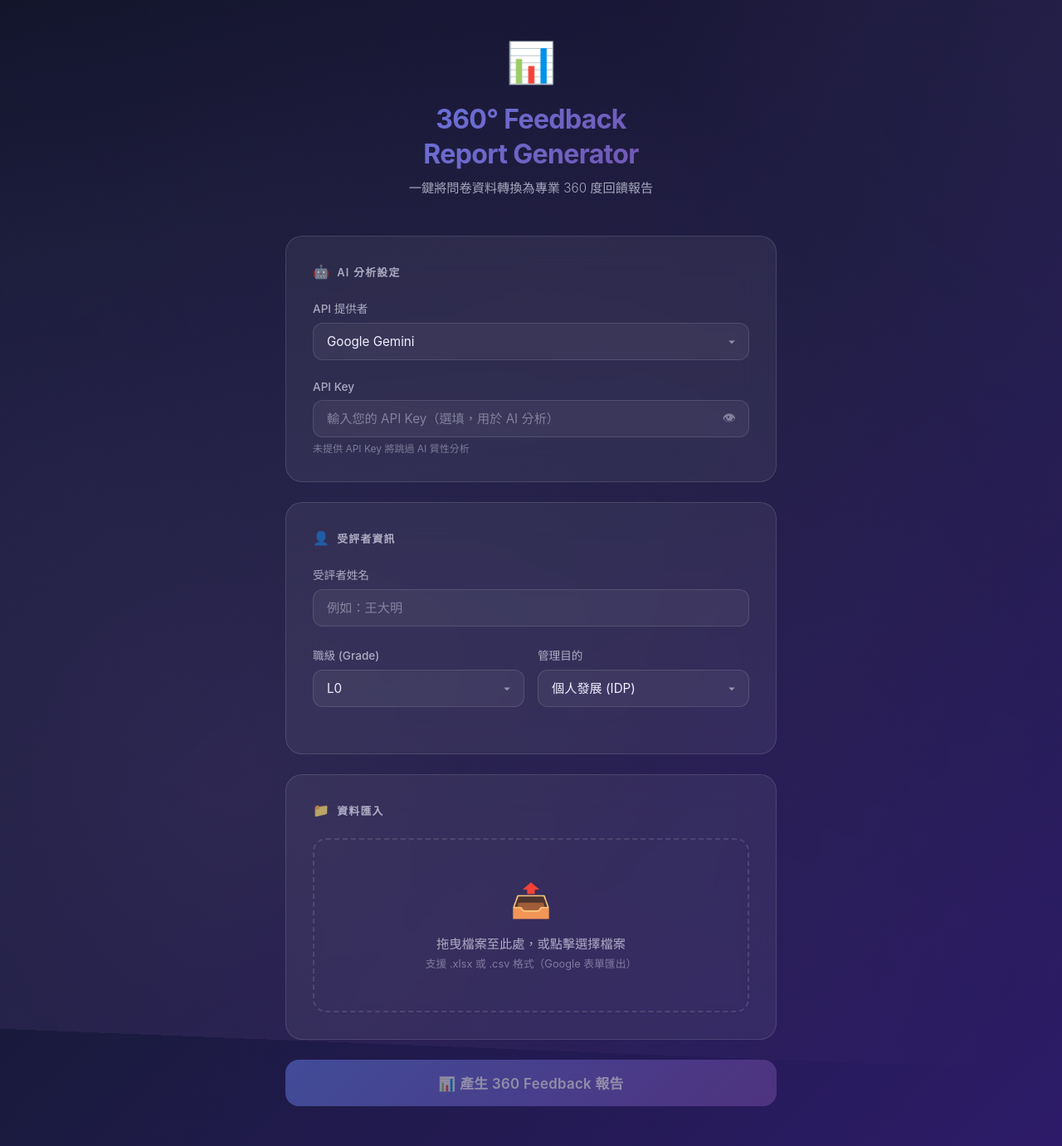
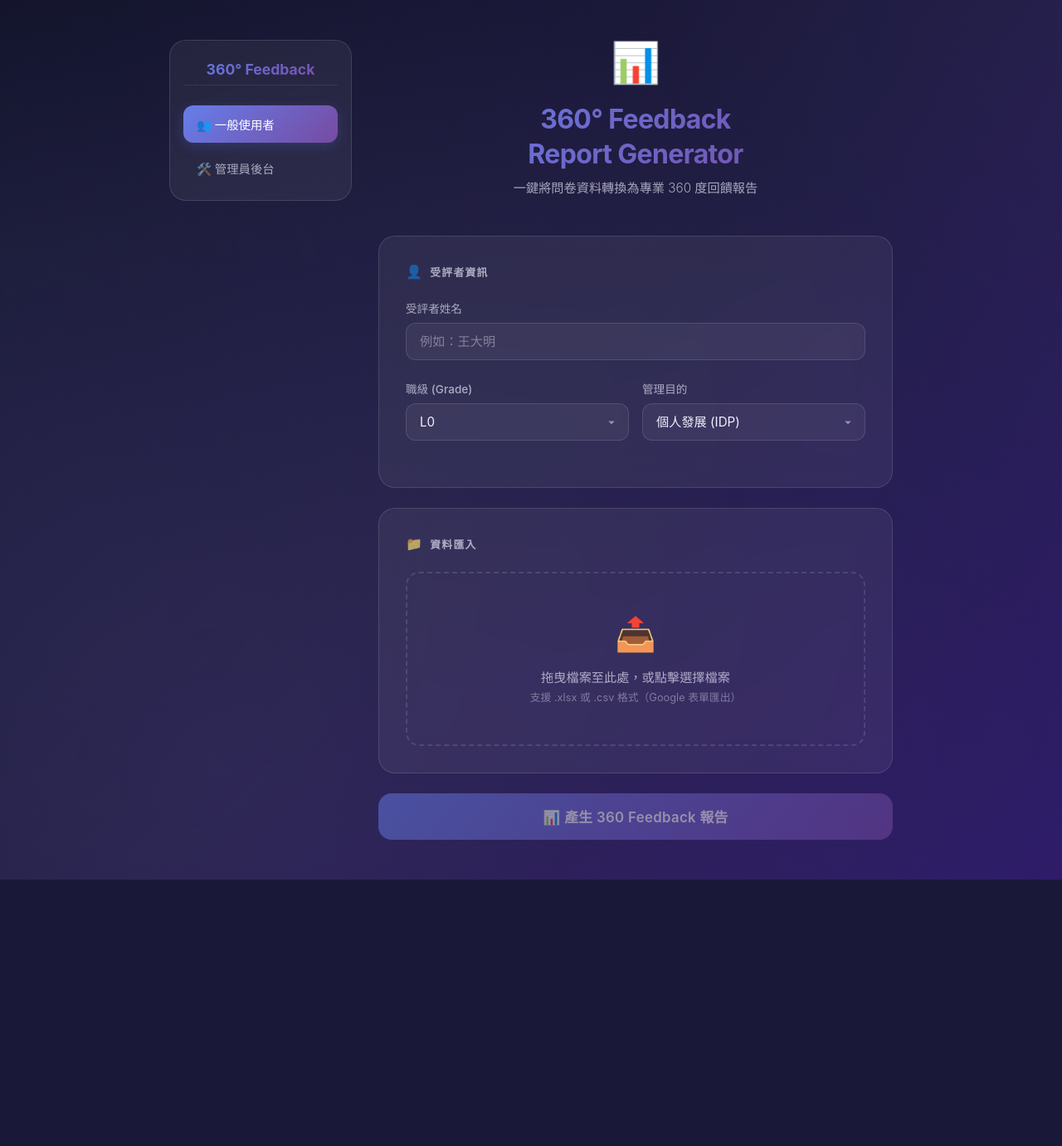
Before and after one commit to LINPEICHUN/HR360_report, a FastAPI app: page / in a window 1280 px wide. Shown: the whole page at 83% size. After the commit the page ends 1060 px from the top, so only its background shows below. Run offline with FastAPI, Linux system fonts and the light colour scheme.

Commit message:
feat: 支援首頁左側側邊欄分頁導覽佈局 (一般使用者與管理員雙欄分流)

```diff
--- /dev/null
+++ b/app/admin_config.json
@@ -0,0 +1,5 @@
+{
+  "api_provider": "gemini",
+  "api_key": "",
+  "model": "gemini-1.5-flash"
+}
--- a/app/routers/report.py
+++ b/app/routers/report.py
@@ -10,6 +10,29 @@ from fastapi.templating import Jinja2Templates
 from pathlib import Path
 
 from ..config import MANAGEMENT_PURPOSES, GRADES, API_PROVIDERS, RATING_SCALE
+
+# 各平台支援大模型清單
+MODELS = {
+    "davinci": [
+        {"value": "gpt-4o-mini", "label": "GPT-4o Mini (最推薦)"},
+        {"value": "gpt-4o", "label": "GPT-4o 旗艦模型"},
+        {"value": "gemini-3-flash", "label": "Gemini 3.0 Flash"},
+        {"value": "deepseek-r1-0528", "label": "DeepSeek R1 推理模型"},
+        {"value": "deepseek-v3-2", "label": "DeepSeek V3 旗艦模型"},
+        {"value": "gpt-o3-mini", "label": "GPT-o3 Mini 推理模型"},
+        {"value": "gpt-5", "label": "GPT-5 (搶先體驗)"}
+    ],
+    "gemini": [
+        {"value": "gemini-1.5-flash", "label": "Gemini 1.5 Flash (預設)"},
+        {"value": "gemini-2.0-flash", "label": "Gemini 2.0 Flash"},
+        {"value": "gemini-2.5-flash", "label": "Gemini 2.5 Flash"},
+        {"value": "gemini-1.5-pro", "label": "Gemini 1.5 Pro"}
+    ],
+    "openai": [
+        {"value": "gpt-4o-mini", "label": "GPT-4o Mini (預設)"},
+        {"value": "gpt-4o", "label": "GPT-4o"}
+    ]
+}
 from ..services.report_generator import generate_report
 
 BASE_DIR = Path(__file__).resolve().parent.parent
@@ -40,7 +63,7 @@ async def generate_report_api(
     grade: str = Form(...),
     purpose: str = Form(...),
     api_key: str = Form(""),
-    api_provider: str = Form("gemini"),
+    api_provider: str = Form(""),
 ):
     """
     產生 360 回饋報告。
@@ -91,3 +114,79 @@ async def generate_report_api(
                 "error": f"報告生成失敗：{str(e)}",
             },
         )
+
+
+@router.get("/admin", response_class=HTMLResponse)
+async def admin_page(request: Request):
+    """管理員後台設定頁面"""
+    config = {
+        "api_provider": "gemini",
+        "api_key": "",
+        "model": "gemini-1.5-flash"
+    }
+    config_path = BASE_DIR / "admin_config.json"
+    if config_path.exists():
+        try:
+            with open(config_path, "r", encoding="utf-8") as f:
+                config = json.load(f)
+        except Exception:
+            pass
+
+    # 將 API_PROVIDERS 加入 "Moxa DaVinci" 的標籤供管理員選取
+    extended_providers = API_PROVIDERS.copy()
+    if not any(p["value"] == "davinci" for p in extended_providers):
+        extended_providers.append({"value": "davinci", "label": "Moxa DaVinci 達哥"})
+
+    return templates.TemplateResponse(
+        request=request,
+        name="admin.html",
+        context={
+            "config": config,
+            "purposes": MANAGEMENT_PURPOSES,
+            "grades": GRADES,
+            "api_providers": extended_providers,
+            "models_json": json.dumps(MODELS, ensure_ascii=False)
+        },
+    )
+
+
+@router.post("/api/admin/config", response_class=HTMLResponse)
+async def save_admin_config(
+    request: Request,
+    api_provider: str = Form(...),
+    api_key: str = Form(""),
+    model: str = Form(...),
+):
+    """儲存管理員後台設定"""
+    config = {
+        "api_provider": api_provider,
+        "api_key": api_key,
+        "model": model
+    }
+    config_path = BASE_DIR / "admin_config.json"
+    try:
+        with open(config_path, "w", encoding="utf-8") as f:
+            json.dump(config, f, ensure_ascii=False, indent=2)
+        success = "設定已成功儲存！"
+        error = None
+    except Exception as e:
+        success = None
+        error = f"設定儲存失敗：{str(e)}"
+
+    extended_providers = API_PROVIDERS.copy()
+    if not any(p["value"] == "davinci" for p in extended_providers):
+        extended_providers.append({"value": "davinci", "label": "Moxa DaVinci 達哥"})
+
+    return templates.TemplateResponse(
+        request=request,
+        name="admin.html",
+        context={
+            "config": config,
+            "purposes": MANAGEMENT_PURPOSES,
+            "grades": GRADES,
+            "api_providers": extended_providers,
+            "models_json": json.dumps(MODELS, ensure_ascii=False),
+            "success": success,
+            "error": error
+        },
+    )
--- a/app/static/css/main.css
+++ b/app/static/css/main.css
@@ -492,3 +492,103 @@ body::before {
         font-size: 1.6rem;
     }
 }
+
+/* ===================================================
+   💡 左側分頁導覽 (Sidebar Tab Navigation)
+   =================================================== */
+.layout-wrapper {
+    display: flex;
+    max-width: 920px;
+    margin: 0 auto;
+    padding: var(--space-2xl) var(--space-lg);
+    gap: var(--space-xl);
+    position: relative;
+    z-index: 1;
+}
+
+.sidebar-nav {
+    width: 220px;
+    flex-shrink: 0;
+}
+
+.sidebar-menu {
+    position: sticky;
+    top: 40px;
+    background: var(--bg-card);
+    backdrop-filter: blur(20px);
+    -webkit-backdrop-filter: blur(20px);
+    border: 1px solid var(--border-glass);
+    border-radius: var(--radius-xl);
+    padding: var(--space-md);
+    display: flex;
+    flex-direction: column;
+    gap: var(--space-sm);
+}
+
+.sidebar-brand {
+    font-size: 1.1rem;
+    font-weight: 700;
+    text-align: center;
+    padding: var(--space-sm) 0;
+    margin-bottom: var(--space-md);
+    background: var(--primary-gradient);
+    -webkit-background-clip: text;
+    -webkit-text-fill-color: transparent;
+    background-clip: text;
+    border-bottom: 1px solid rgba(255, 255, 255, 0.08);
+}
+
+.sidebar-item {
+    display: flex;
+    align-items: center;
+    gap: var(--space-sm);
+    padding: 12px var(--space-md);
+    color: var(--text-secondary);
+    text-decoration: none;
+    border-radius: var(--radius-md);
+    font-size: 0.9rem;
+    font-weight: 500;
+    transition: all var(--transition-fast);
+}
+
+.sidebar-item:hover {
+    background: rgba(255, 255, 255, 0.05);
+    color: var(--text-primary);
+}
+
+.sidebar-item.active {
+    background: var(--primary-gradient);
+    color: white;
+    box-shadow: 0 4px 15px rgba(102, 126, 234, 0.2);
+}
+
+.content-main {
+    flex-grow: 1;
+    max-width: 640px;
+}
+
+@media (max-width: 768px) {
+    .layout-wrapper {
+        flex-direction: column;
+        padding: var(--space-lg) var(--space-md);
+    }
+
+    .sidebar-nav {
+        width: 100%;
+    }
+
+    .sidebar-menu {
+        position: static;
+        flex-direction: row;
+        justify-content: space-around;
+        padding: var(--space-sm);
+    }
+
+    .sidebar-brand {
+        display: none;
+    }
+
+    .content-main {
+        max-width: 100%;
+    }
+}
--- a/app/templates/index.html
+++ b/app/templates/index.html
@@ -20,7 +20,18 @@
         </ul>
     </div>
 
-    <div class="container">
+    <div class="layout-wrapper">
+        <!-- 左側導覽列 -->
+        <div class="sidebar-nav">
+            <div class="sidebar-menu">
+                <div class="sidebar-brand">360° Feedback</div>
+                <a href="/" class="sidebar-item active">👥 一般使用者</a>
+                <a href="/admin" class="sidebar-item">🛠️ 管理員後台</a>
+            </div>
+        </div>
+
+        <!-- 右側內容區 -->
+        <div class="content-main">
             <!-- 標題 -->
             <header class="header">
                 <span class="header__icon">📊</span>
@@ -38,31 +49,6 @@
 
             <!-- 表單 -->
             <form id="reportForm" action="/api/generate-report" method="POST" enctype="multipart/form-data">
-
-            <!-- AI 設定卡片 -->
-            <div class="card">
-                <div class="card__title">
-                    <span class="card__title-icon">🤖</span>
-                    AI 分析設定
-                </div>
-                <div class="form-group">
-                    <label class="form-label" for="apiProvider">API 提供者</label>
-                    <select class="form-select" id="apiProvider" name="api_provider">
-                        {% for provider in api_providers %}
-                        <option value="{{ provider.value }}">{{ provider.label }}</option>
-                        {% endfor %}
-                    </select>
-                </div>
-                <div class="form-group">
-                    <label class="form-label" for="apiKey">API Key</label>
-                    <div class="api-key-wrapper">
-                        <input class="form-input" type="password" id="apiKey" name="api_key"
-                               placeholder="輸入您的 API Key（選填，用於 AI 分析）">
-                        <button type="button" class="api-key-toggle" id="apiKeyToggle" title="顯示/隱藏">👁</button>
-                    </div>
-                    <div class="form-hint">未提供 API Key 將跳過 AI 質性分析</div>
-                </div>
-            </div>
 
                 <!-- 受評者資訊卡片 -->
                 <div class="card">
@@ -95,7 +81,7 @@
                     </div>
                 </div>
 
-            <!-- 檔案上傳卡片 -->
+                <!-- 資料匯入卡片 -->
                 <div class="card">
                     <div class="card__title">
                         <span class="card__title-icon">📁</span>
@@ -123,6 +109,7 @@
 
             </form>
         </div>
+    </div>
 
     <script src="/static/js/app.js"></script>
 </body>
```
Also changed, not shown: app/services/llm_analyzer.py (+69 -1 lines), app/services/report_generator.py (+19 -3 lines), app/templates/admin.html (added, +188 -0 lines). Lines whose indentation alone changed are shown as unchanged.
